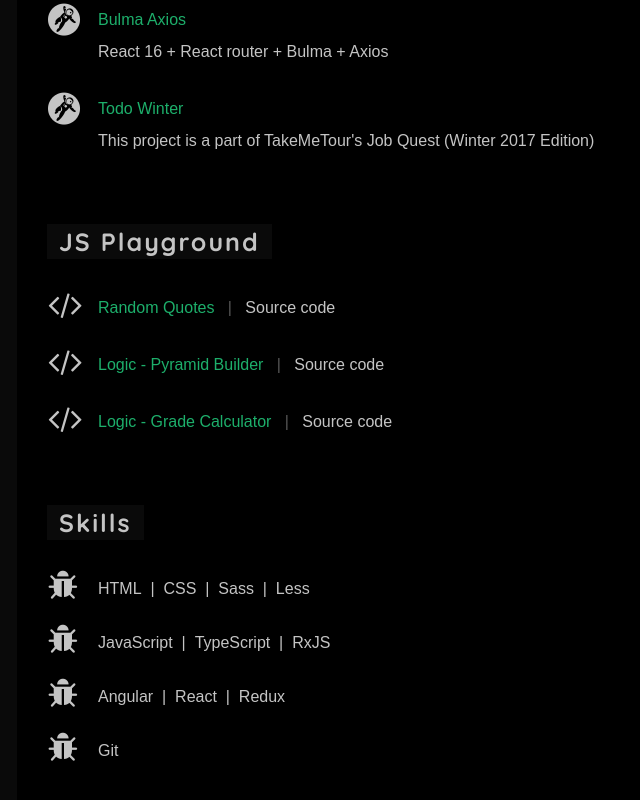
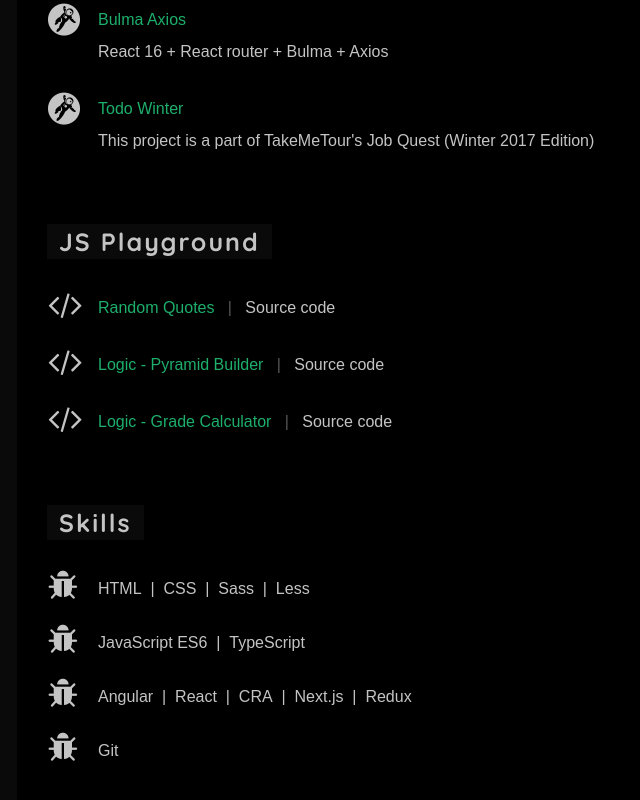
Before and after one commit to Nattasak/my-resume, a React (Create React App) app: page / in a window 1280 px wide. Shown: the part 555-1355 px from the top of the page, without its empty margins (243-883 px from the left). Built offline with nearby package versions, Linux system fonts and the light colour scheme.

Commit message:
update skills

```diff
--- a/src/Components/Skills.js
+++ b/src/Components/Skills.js
@@ -16,11 +16,11 @@ export default class Skills extends React.Component {
                 </li>
                 <li className="skills-item">
                   <i className="fa fa-bug fa-2x" aria-hidden="true"></i>
-                  <span>JavaScript  |  TypeScript  |  RxJS</span>
+                  <span>JavaScript ES6  |  TypeScript</span>
                 </li>
                 <li className="skills-item">
                   <i className="fa fa-bug fa-2x" aria-hidden="true"></i>
-                  <span>Angular  |  React  |  Redux</span>
+                  <span>Angular  |  React  |  CRA  |  Next.js  |  Redux</span>
                 </li>
                 <li className="skills-item">
                   <i className="fa fa-bug fa-2x" aria-hidden="true"></i>
```
